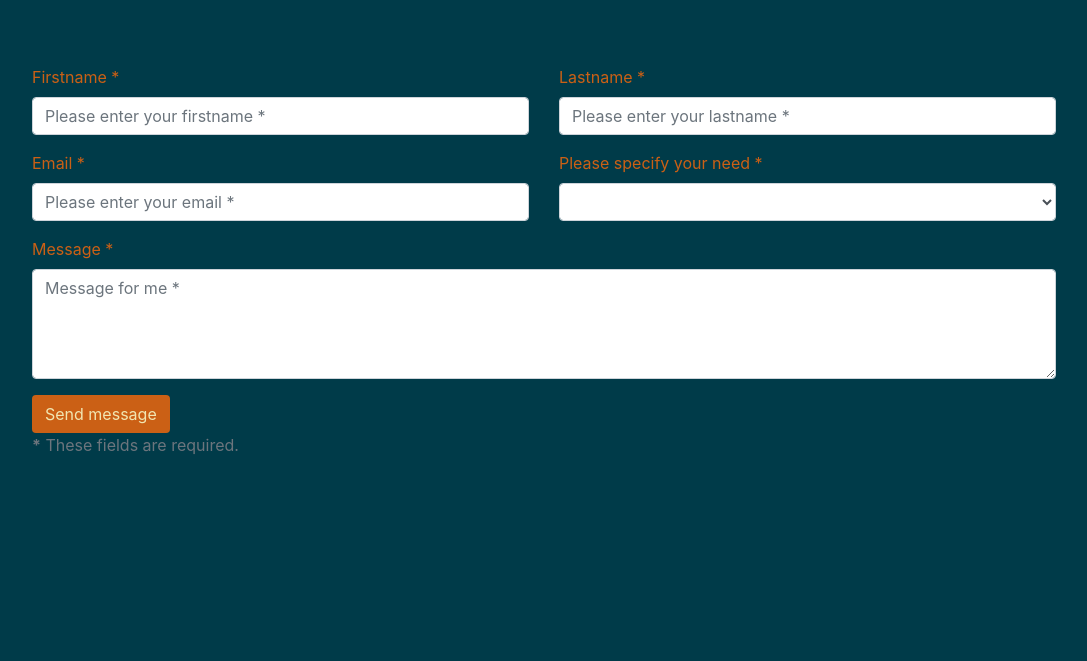
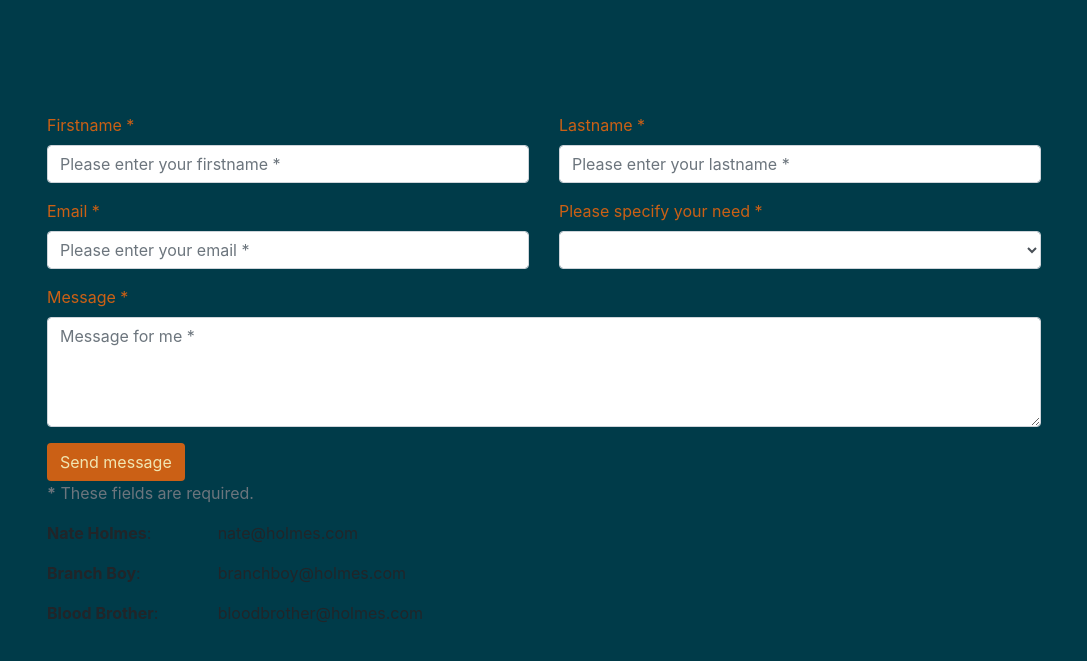
Before and after one commit to 6Bloodbrothers9/BakedGoods, a plain HTML site: page Contact.html in a window 1280 px wide. Shown: the part 63-724 px from the top of the page, without its empty margins (96-1183 px from the left). Drawn offline with nearby package versions, Linux system fonts and the light colour scheme.

Commit message:
styled contact form with pt-5

```diff
--- a/Contact.html
+++ b/Contact.html
@@ -43,11 +43,12 @@
             </div>
         </div>
        </nav>
+       <div class="container pt-5">
        <form id="contact-form" method="post" action="contact.php" role="form">
 
         <div class="messages"></div>
 
-        <div class="controls">
+        <div class="controls pt-0.5">
 
             <div class="row">
                 <div class="col-md-6">
@@ -104,10 +105,14 @@
                     <p class="text-muted">
                         <strong>*</strong> These fields are required.</p>
                 </div>
+                <div class="col-md-2"><p><strong>Nate Holmes</strong>:</p></div><div class="col-md-10"><p>nate@holmes.com</p></div>
+                <div class="col-md-2"><p><strong>Branch Boy</strong>:</div></p><div class="col-md-10"><p>branchboy@holmes.com</p></div>
+                <div class="col-md-2"><p><strong>Blood Brother</strong>:</div></p><div class="col-md-10"><p>bloodbrother@holmes.com</p></div>
             </div>
         </div>
 
     </form>
+    </div>
        <!-- <main class="index-main">
 
             <div class="container landing-image-container">
```
Also changed, not shown: README.md.
